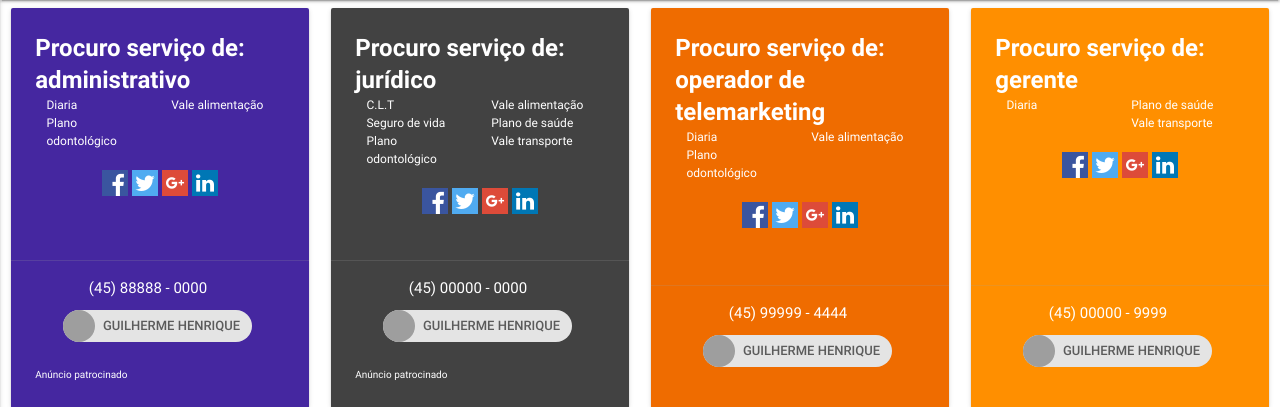
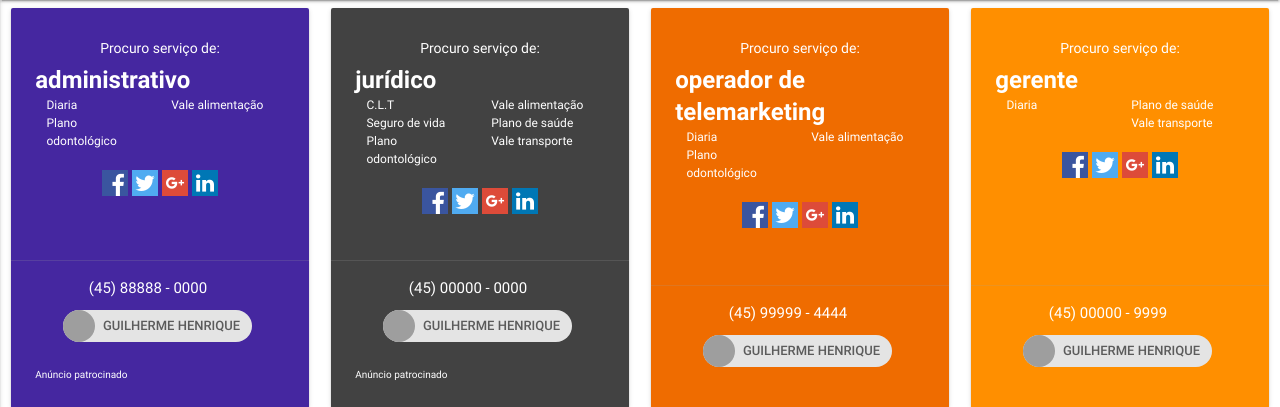
Before and after one commit to wwwjsw/empregos, a CodeIgniter app: page /database/ in a window 1280 px wide. Shown: the part 64-471 px from the top of the page. Run offline with CodeIgniter, Linux system fonts and the light colour scheme; data comes from the database, SQL or seed files in the repository; some libraries are stand-ins or nearby versions; grey boxes are pictures that could not be loaded.

Commit message:
nova classe para aviso do card

```diff
--- a/assets/css/home.css
+++ b/assets/css/home.css
@@ -13,3 +13,8 @@
 .lateral-text p{
 	font-size: 12px;
 }
+.emprego_desc{
+	font-size: 14px;
+	font-weight: 400;
+	display: block;
+}
```
